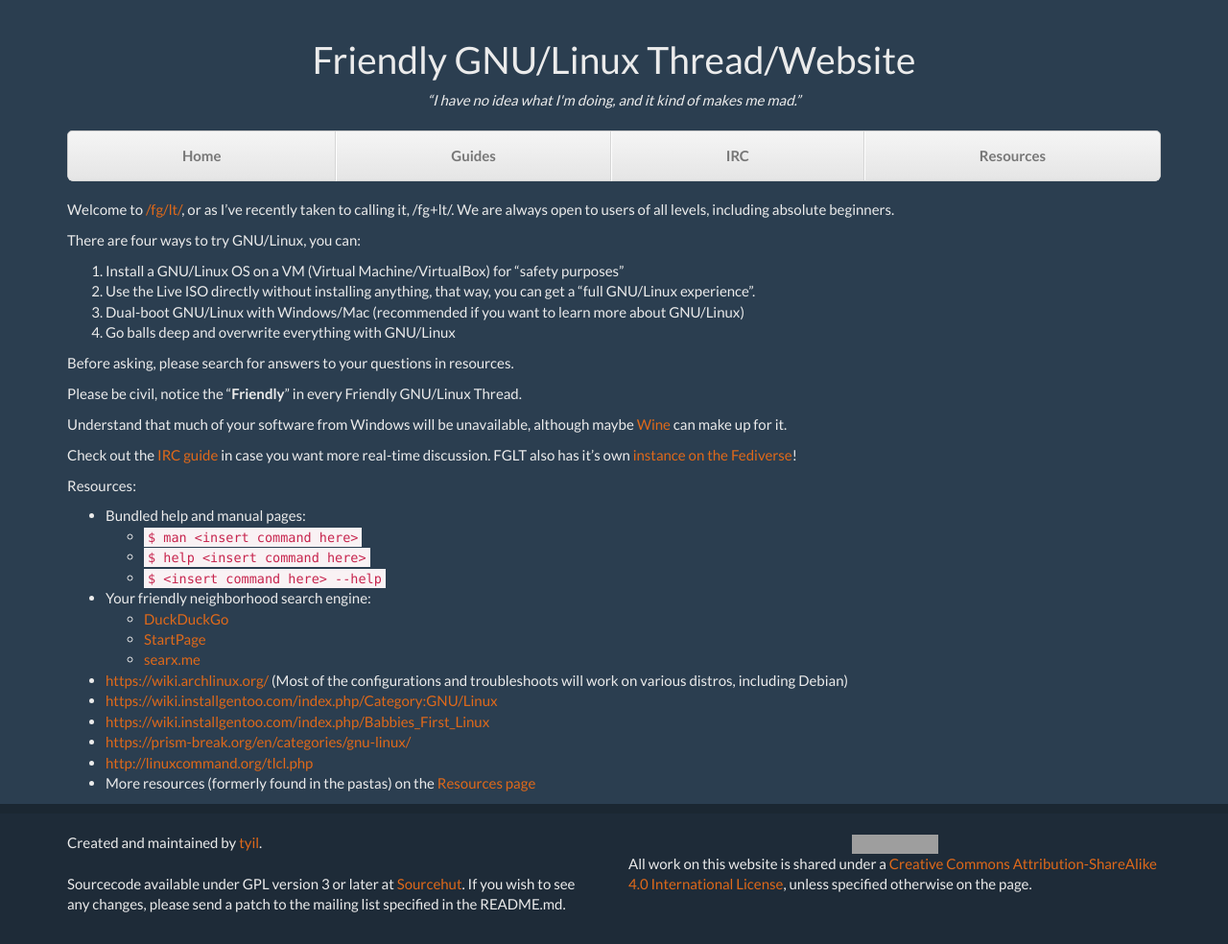
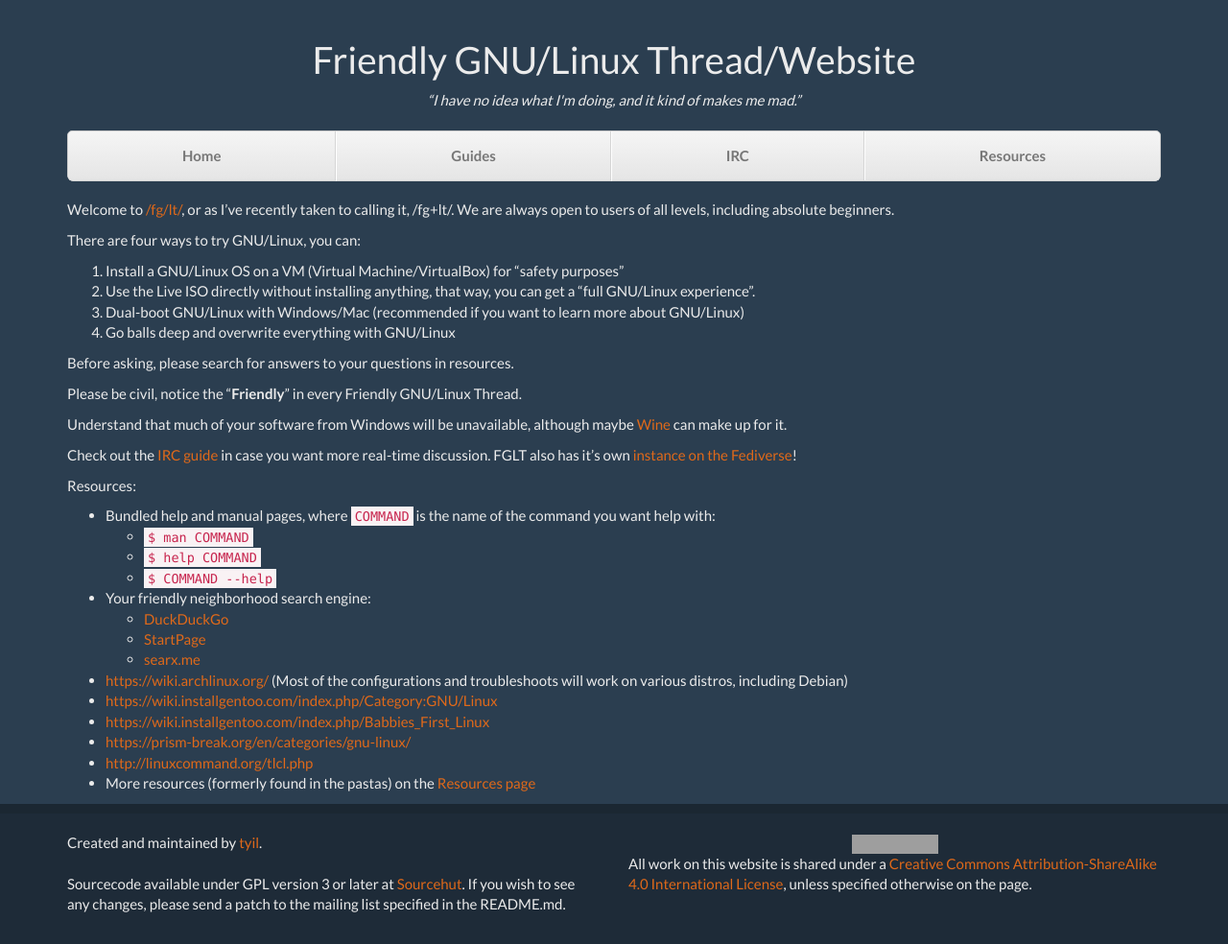
Before and after one commit to scriptkitties/fglt, a Jekyll site: the page built from index.md, in a window 1280 px wide. Shown: the whole page at 96% size. Built offline with Jekyll 4.4.1, drawn with Linux system fonts in a browser that asks for light colours; grey boxes are pictures that could not be loaded.

Commit message:
Improve clarity of example commands a bit

```diff
--- a/index.md
+++ b/index.md
@@ -30,10 +30,11 @@ Fediverse](https://soc.fglt.nl/)!
 
 Resources:
 
-- Bundled help and manual pages:
-	- `$ man <insert command here>`
-	- `$ help <insert command here>`
-	- `$ <insert command here> --help`
+- Bundled help and manual pages, where `COMMAND` is the name of the command you
+  want help with:
+	- `$ man COMMAND`
+	- `$ help COMMAND`
+	- `$ COMMAND --help`
 - Your friendly neighborhood search engine:
 	- [DuckDuckGo](https://duckduckgo.com/)
 	- [StartPage](https://www.startpage.com/)
```
